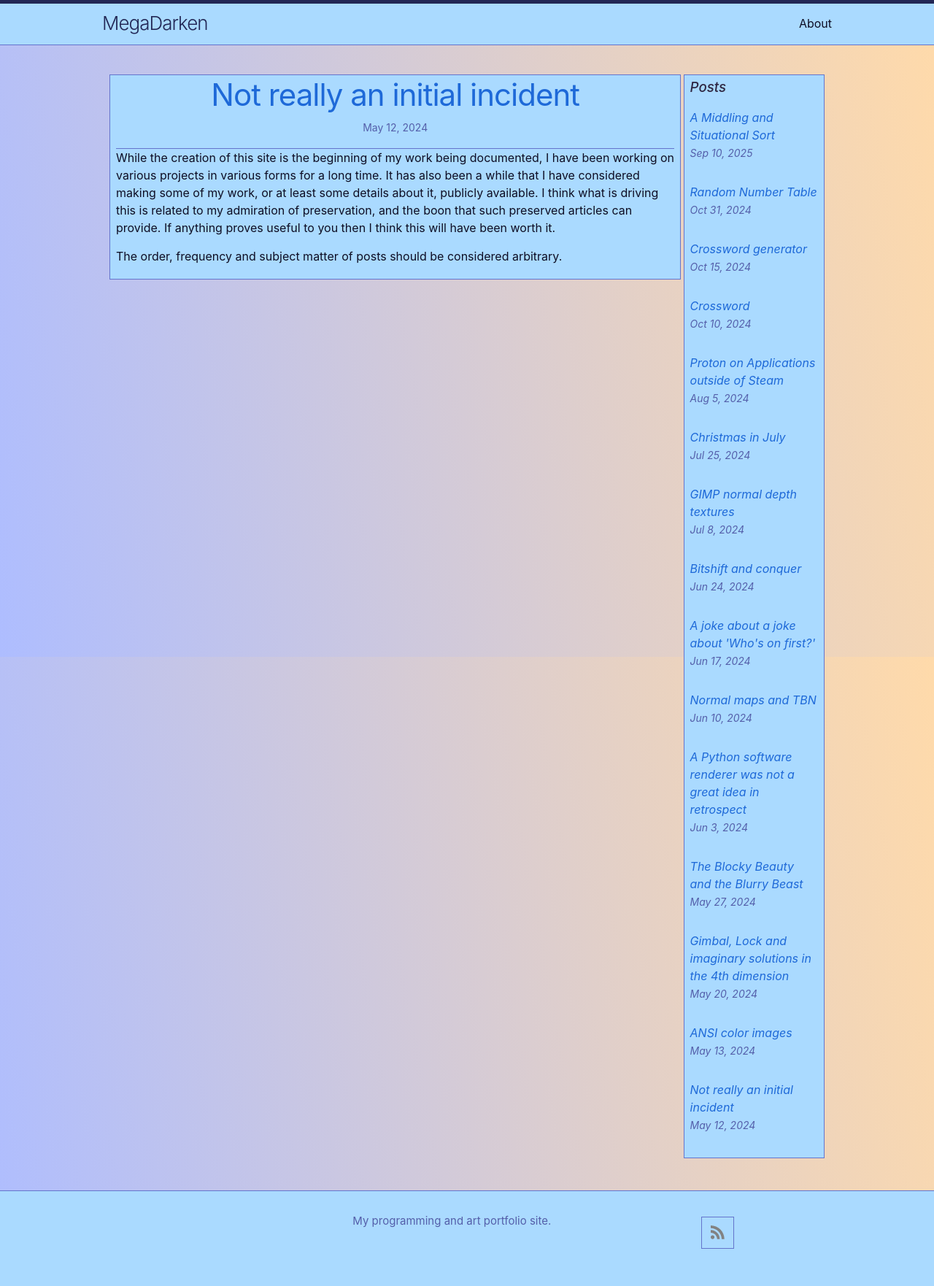
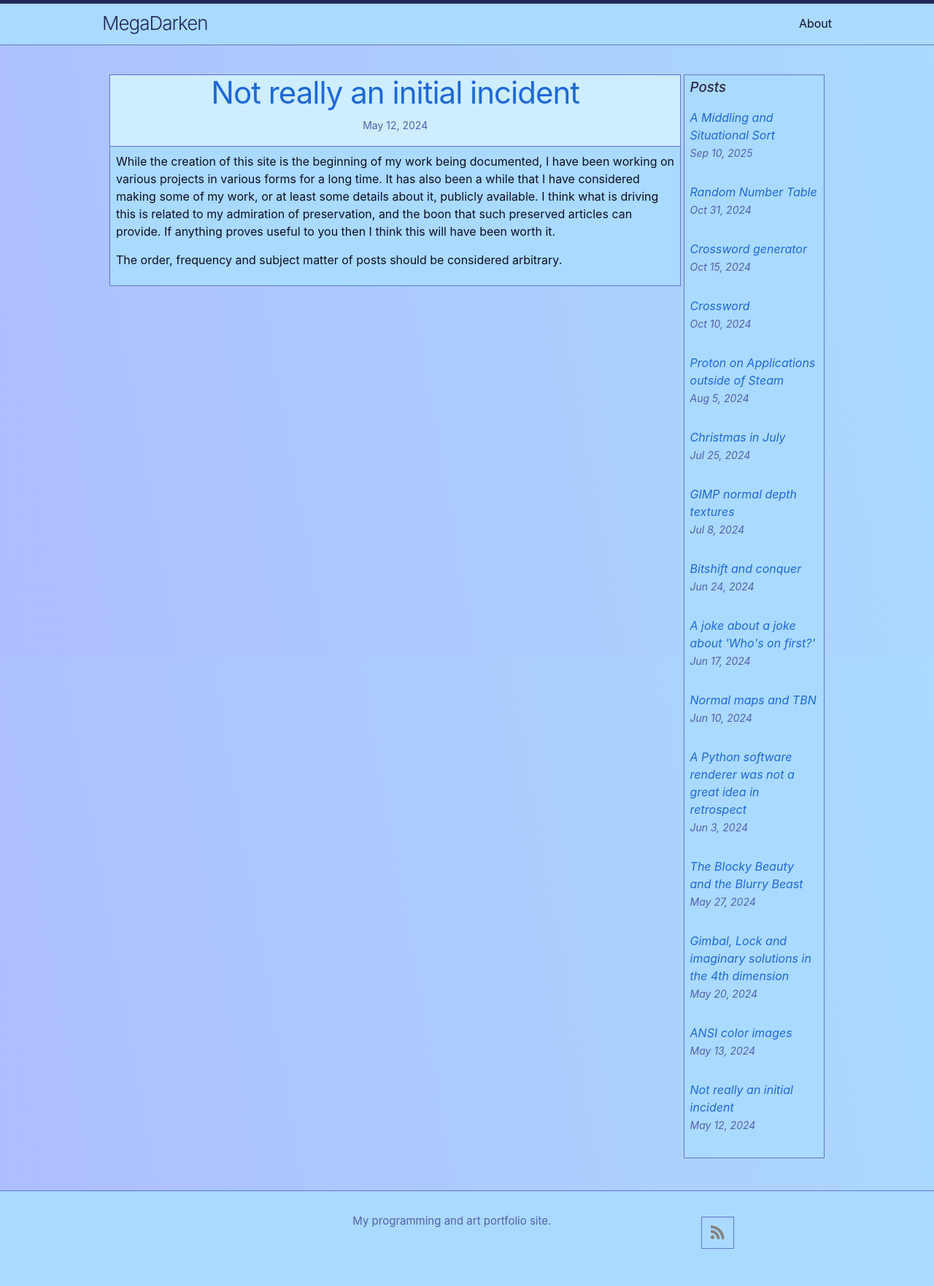
Before and after one commit to MegaDarken/megadarken.github.io, a Jekyll site: the page built from _posts/2024-05-12-not-really-an-initial-incident.markdown, in a window 1280 px wide. Shown: the whole page at 73% size. Built offline with Jekyll 4.4.1, drawn with Linux system fonts in a browser that asks for light colours.

Commit message:
custom.scss .post-header & .post-content styling

```diff
--- a/_sass/custom.scss
+++ b/_sass/custom.scss
@@ -2,7 +2,7 @@
 @import 'bootstrap/dist/css/bootstrap';*/
 
 $body-background-color: #aebdff;
-$body-second-background-color: #ffdaaa;
+$body-second-background-color: #aadaff;
 $bar-background-color: #646faa;
 $bar-second-background-color: #a58b69;
 $element-background-color: #474e79;
@@ -14,10 +14,10 @@ $title-text-color: #2f2844;
 body{
     height: 100%;
 
-    // background-color: $body-background-color;
-    // background-image: url(asset-path("BattleSpriteBacking.png"));
+    // background-color: $background-color;
     background: linear-gradient(80deg, $body-background-color, $body-second-background-color);
     background-attachment: fixed;
+    background-repeat: repeat;
 }
 
 h1, h2, h3, h4, h5, h6 {
@@ -188,9 +188,17 @@ table {
 
 .post {
   border: 1px solid $border-color-01;
-  padding: 0.2em 0.5em;
   margin-bottom: 0.3em;
   background-color: $background-color;
+}
+
+.post-header {
+  background-color: $brand-color-light;
+  width: 100%;
+}
+
+.post-content {
+  padding: 0.5em 0.5em;
 }
 
 .video-container {
```
